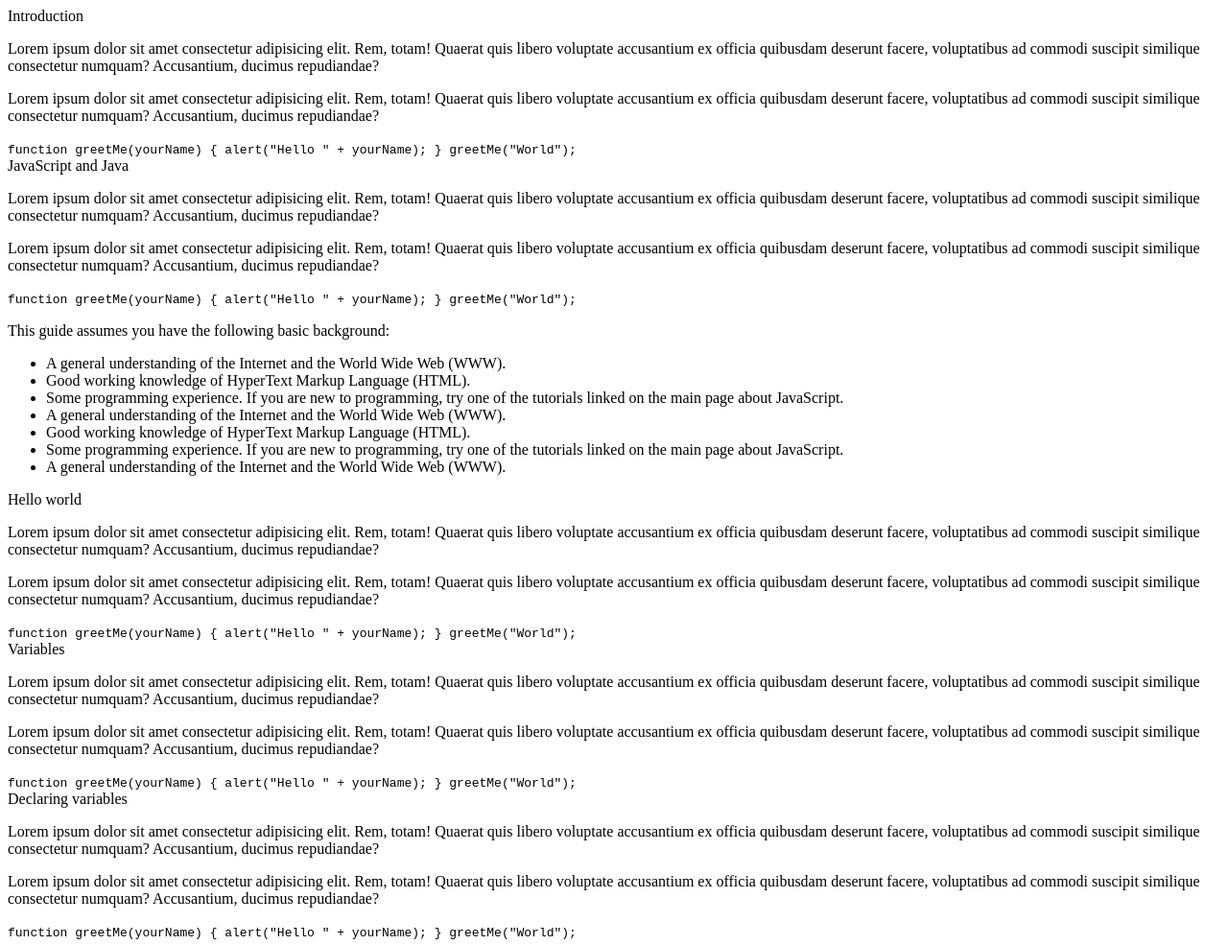
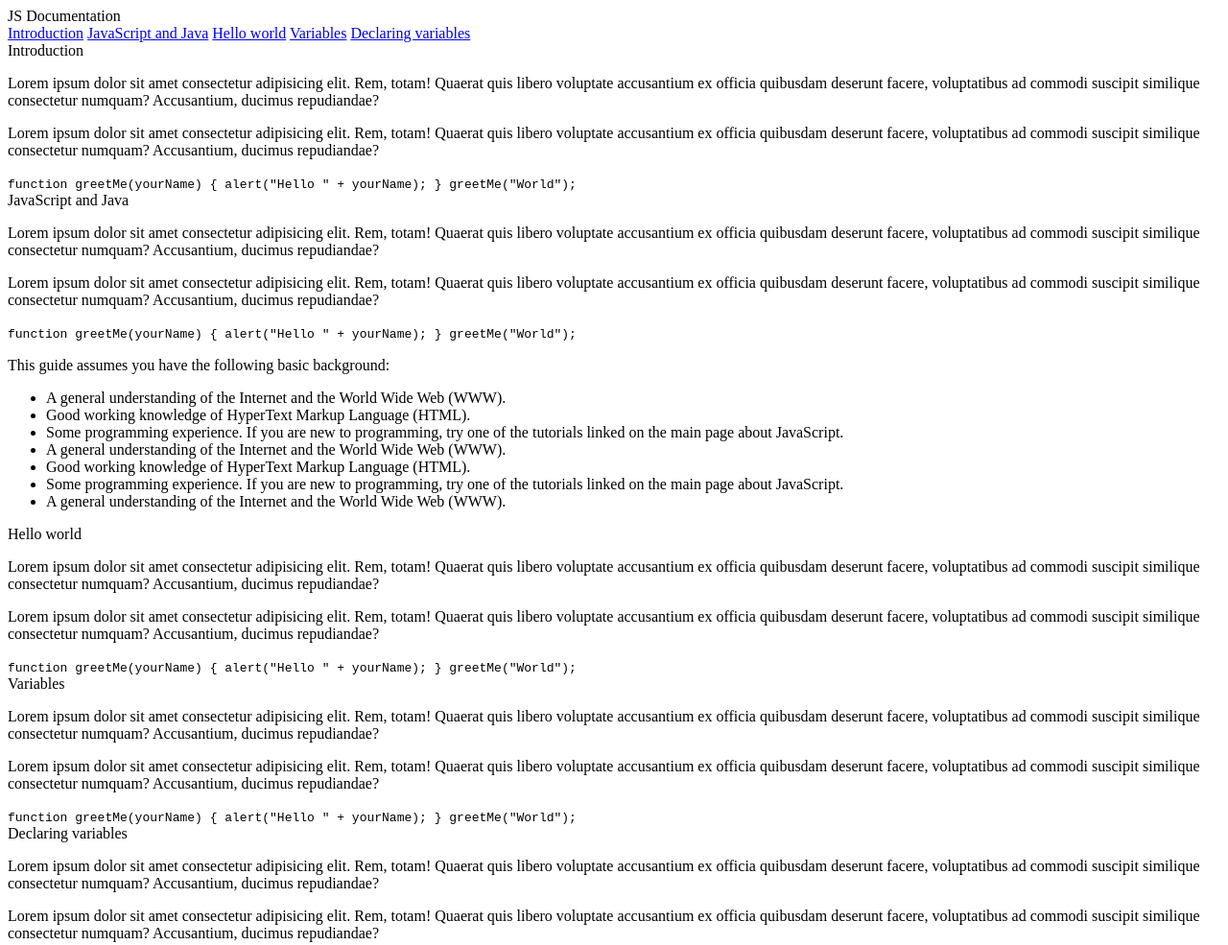
Before and after one commit to tomasda7/Technical-Documentation-Page, a plain HTML site: page index.html in a window 1280 px wide. Shown: the top 985 px of the page at 96% size. Drawn offline with Linux system fonts and the light colour scheme.

Commit message:
steps 8 to 12

```diff
--- a/index.html
+++ b/index.html
@@ -8,7 +8,14 @@
 
   <body>
     <script src="https://cdn.freecodecamp.org/testable-projects-fcc/v1/bundle.js"></script>
-    <nav id="navbar"></nav>
+    <nav id="navbar">
+      <header>JS Documentation</header>
+      <a href="#Introduction">Introduction</a>
+      <a href="#JavaScript-and-Java">JavaScript and Java</a>
+      <a href="#Hello-world">Hello world</a>
+      <a href="#Variables">Variables</a>
+      <a href="#Declaring-variables">Declaring variables</a>
+    </nav>
 
     <main id="main-doc">
       <section id="Introduction">
```
